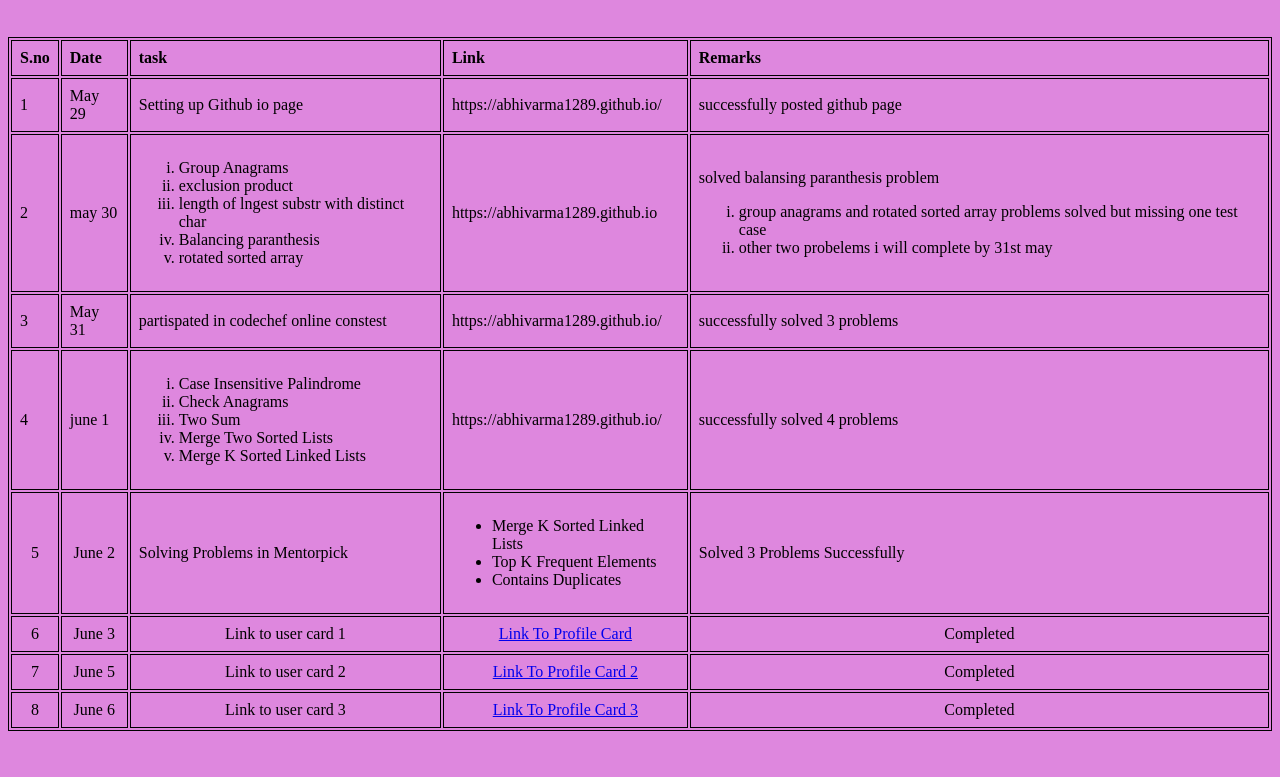
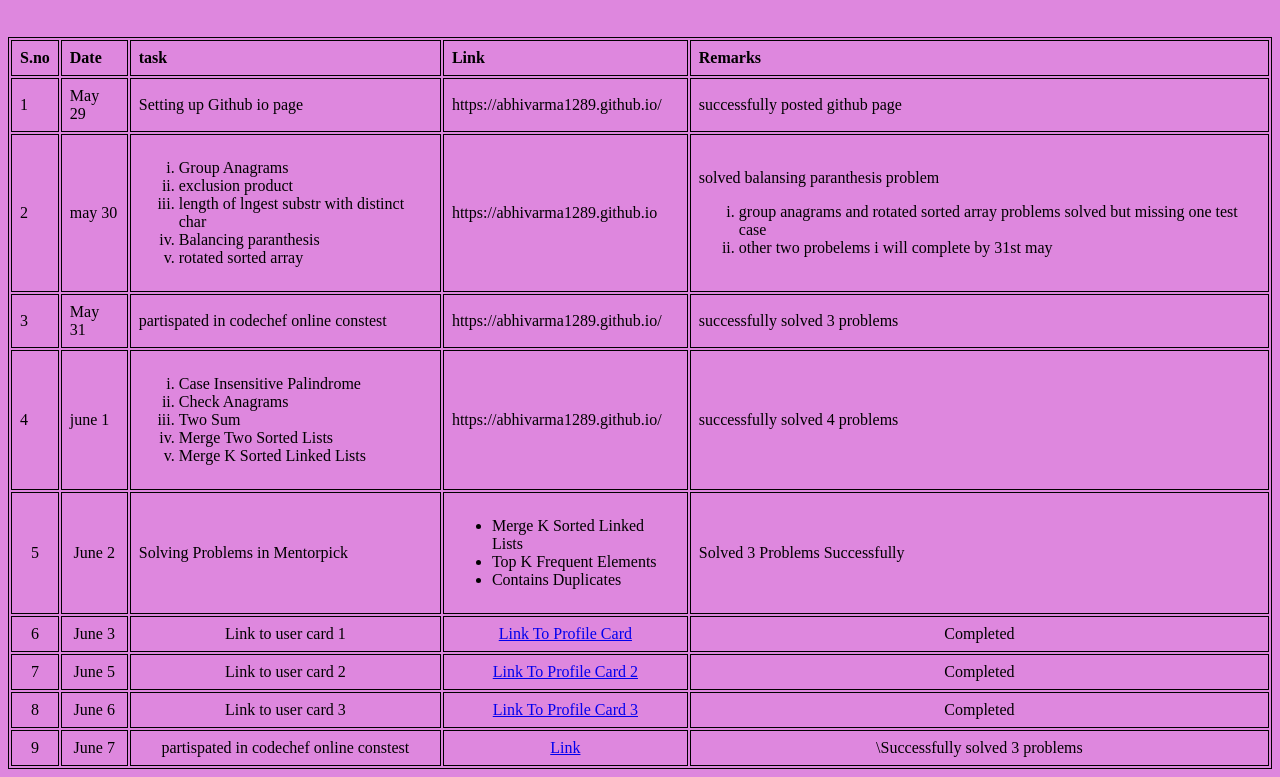
Before and after one commit to abhivarma1289/abhivarma1289.github.io, a plain HTML site: page index.html in a window 1280 px wide. Shown: the part 151-928 px from the top of the page. Before the commit the page ends 890 px from the top, so only its background shows below. Drawn offline with Linux system fonts and the light colour scheme.

Commit message:
added daily tracker progress

```diff
--- a/index.html
+++ b/index.html
@@ -117,6 +117,14 @@
                 </td>
                 <td style="text-align: center;">Completed</td>
             </tr>
+            <tr>
+                <td style="text-align: center;">9</td>
+                <td style="text-align: center;">June 7</td>
+                <td style="text-align: center;">partispated in codechef online constest</td>
+                <td style="text-align: center;"><a href="https://abhivarma1289.github.io/"  target="_blank">Link </a>
+                </td>
+                <td style="text-align: center;">\Successfully solved 3 problems</td>
+            </tr>
         </table>
         <script src="script.js"></script>
 </body>
```
